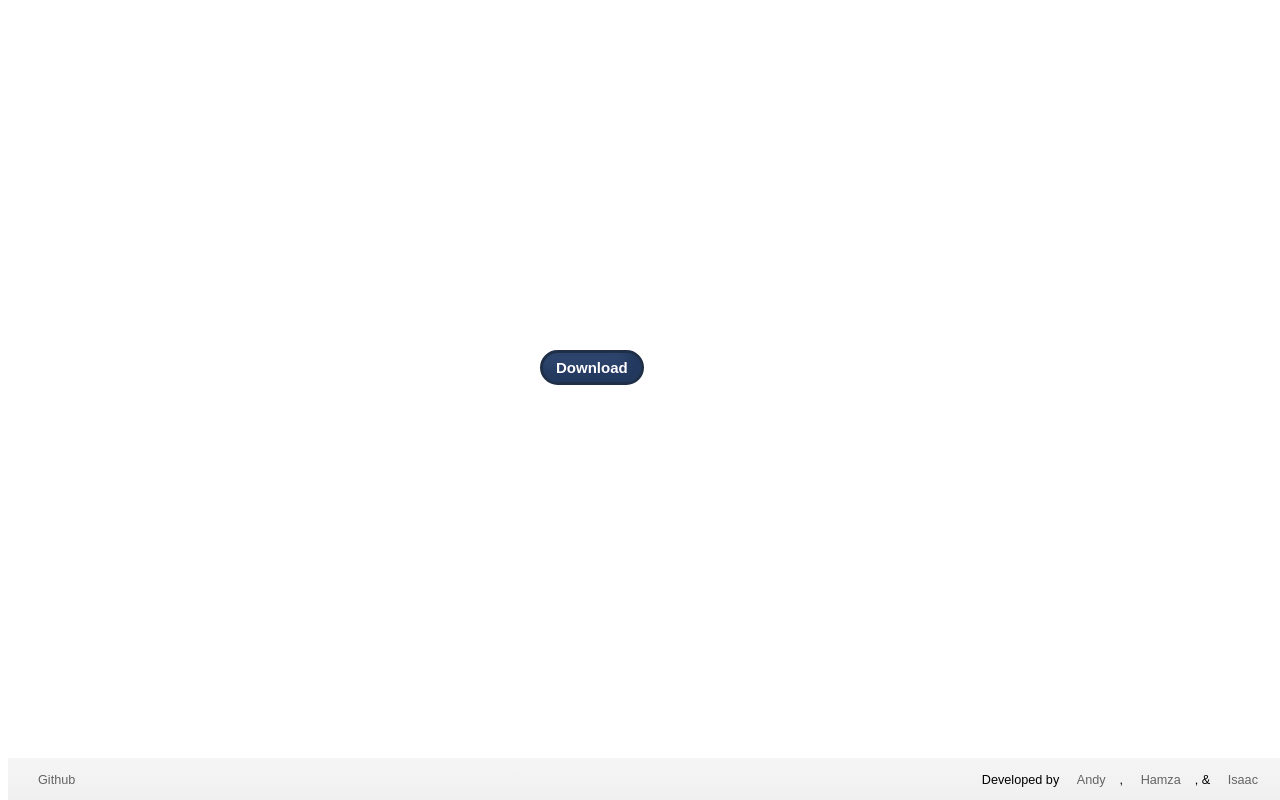
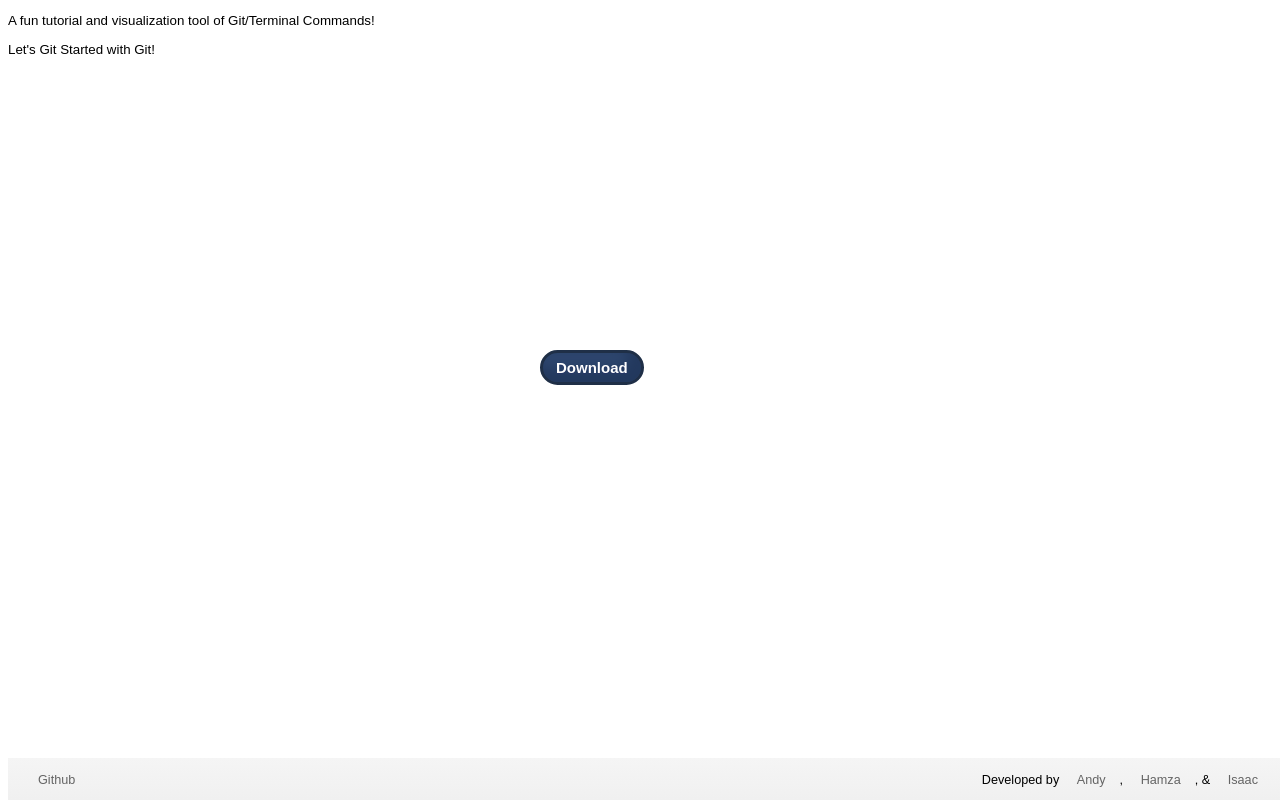
Before and after one commit to GitSchooled/GitSchooled.github.io, a plain HTML site: page index.html in a window 1280 px wide. Drawn offline with Linux system fonts and the light colour scheme.

Commit message:
added a slight description

```diff
--- a/index.html
+++ b/index.html
@@ -8,6 +8,13 @@
 </head>
 
 <body>
+
+  <p>
+  A fun tutorial and visualization tool of Git/Terminal Commands!
+</p>
+<p>
+  Let's Git Started with Git!
+</p>
   <div class="top-toolbar">
     <nav>
       <a href="http://bit.ly/1RScS2R"><button class="download">Download</button></a>
```
